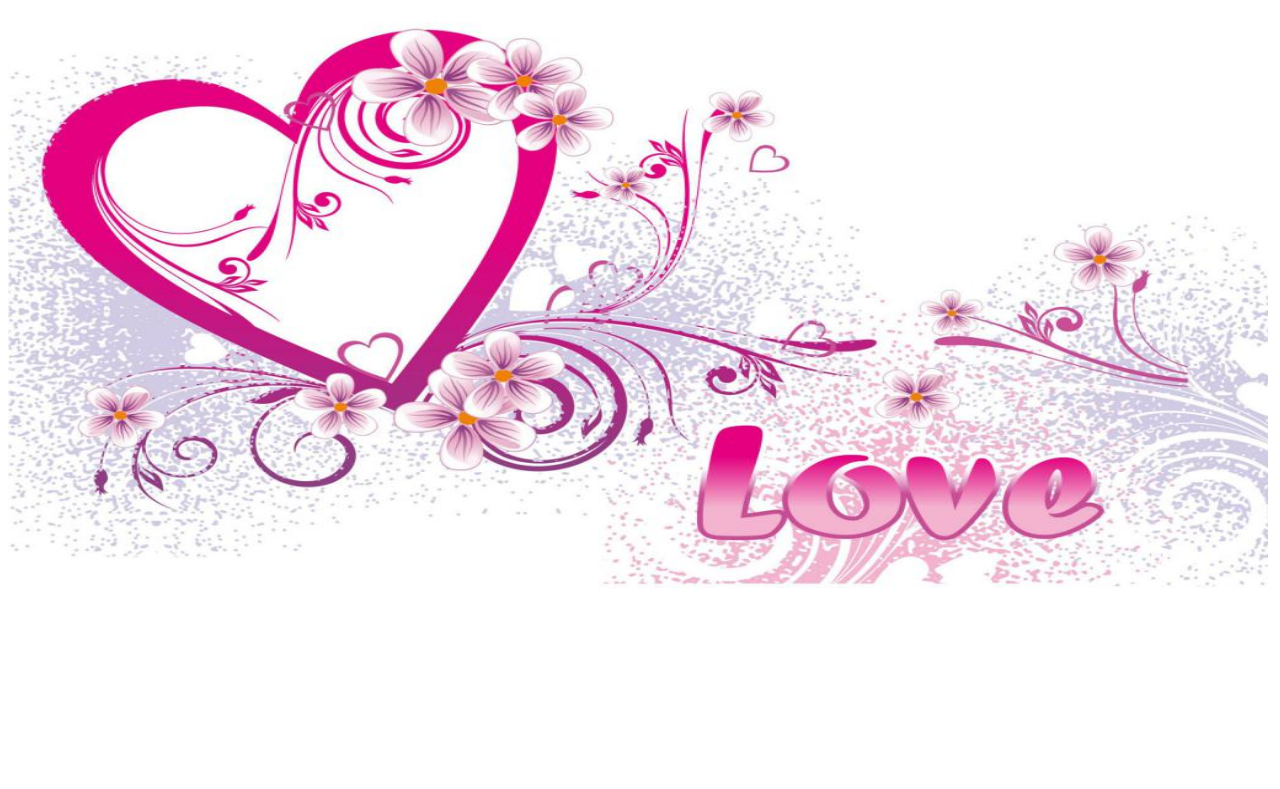
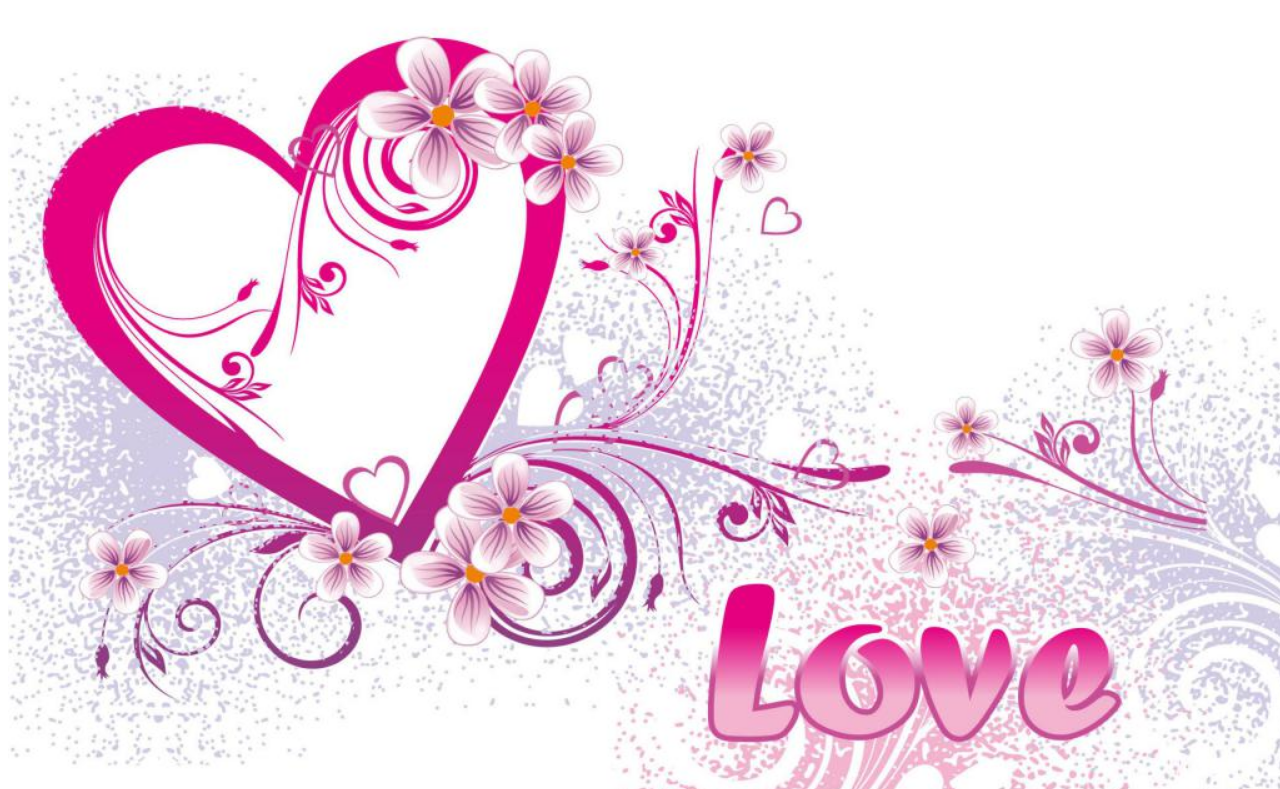
Before and after one commit to nguyenha265/nguyenha18, a plain HTML site: page index.html in a window 1280 px wide. Both pictures are taken after a click on the button "Yes". Shown: the top 789 px of the page. Drawn offline with Linux system fonts and the light colour scheme.

Commit message:
Update index.html

```diff
--- a/index.html
+++ b/index.html
@@ -20,8 +20,8 @@
     function hien() {
         let anh1=document.getElementById("anh");
         anh1.src="anh/tim.jpg";
-        anh1.height="580";
-        anh1.width="1260";
+       anh1.height=window.innerHeight;
+        anh1.width=window.innerWidth;
         console.log(anh1);
     }
     </script>
```
